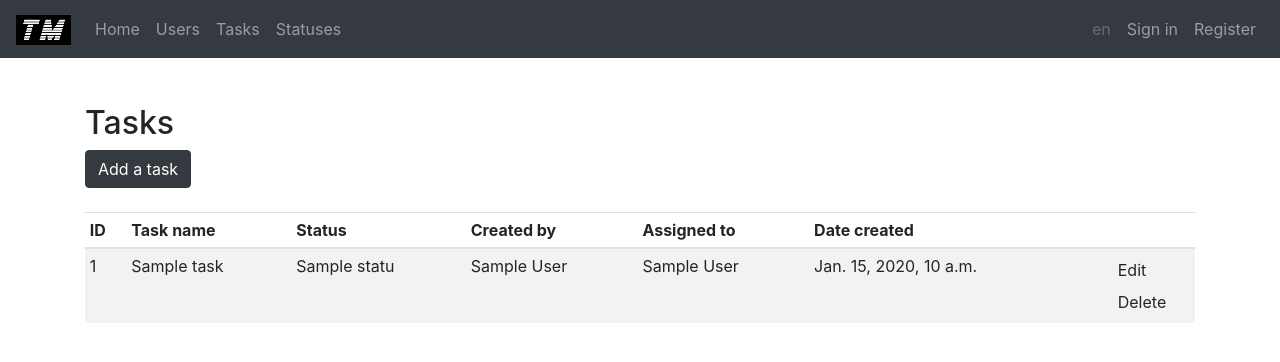
After one commit to sharknoise/task-manager, a Django app: page /tasks/ in a window 1280 px wide. The commit adds this page. Shown: the top 362 px of the page. Run offline with Django 3.2, Linux system fonts and the light colour scheme; tables that the repository leaves empty hold one stand-in row (values such as "Sample post").

Commit message:
add an option to view the task list

```diff
--- a/task_manager/templates/base.html
+++ b/task_manager/templates/base.html
@@ -50,6 +50,9 @@
           <li class="nav-item {% if request.path == users_list %}active{% endif %}">
             <a class="nav-link" href="{% url 'users_list' %}">{% trans "Users" %}</a>
           </li>
+          <li class="nav-item {% if request.path == tasks_list %}active{% endif %}">
+            <a class="nav-link" href="{% url 'tasks_list' %}">{% trans "Tasks" %}</a>
+          </li>
           {% url 'statuses' as statuses %}
           <li class="nav-item {% if request.path == statuses %}active{% endif %}">
             <a class="nav-link" href="{% url 'statuses_list' %}">{% trans "Statuses" %}</a>
--- /dev/null
+++ b/task_manager/templates/tasks/tasks-list.html
@@ -0,0 +1,45 @@
+{% extends 'base.html' %}
+
+{% load i18n %}
+{% block content %}
+<br>
+<h2>{% trans 'Tasks' %}</h2>
+<a href="#" class="btn btn-dark">{% trans 'Add a task' %}</a>
+<br>
+<br>
+{% if object_list %}
+<div class="table-responsive">
+  <table class="table table-striped table-sm">
+    <thead>
+      <tr>
+        <th>{% trans 'ID' %}</th>
+        <th>{% trans 'Task name' %}</th>
+        <th>{% trans 'Status' %}</th>
+        <th>{% trans 'Created by' %}</th>
+        <th>{% trans 'Assigned to' %}</th>
+        <th>{% trans 'Date created' %}</th>
+        <th></th>
+      </tr>
+    </thead>
+    <tbody>
+    {% for object in object_list %}
+        <tr>
+          <td>{{ object.id }}</td>
+          <td>{{ object.name }}</td>
+          <td>{{ object.status}}</td>
+          <td>{{ object.author}}</td>
+          <td>{{ object.executor}}</td>
+          <td>{{ object.created }}</td>
+          <td class="edit-delete-cell">
+            <a class="dropdown-item" href="{% url 'tasks_list' %}">{% trans 'Edit' %}</a>
+            <a class="dropdown-item" href="{% url 'tasks_list' %}">{% trans 'Delete' %}</a>
+          </td>
+        </tr>
+    {% endfor %}
+    </tbody>
+  </table>
+</div>
+{% else %}
+    <p>{% trans 'No tasks found.' %}</p>
+{% endif %}
+{% endblock %}
--- a/task_manager/urls.py
+++ b/task_manager/urls.py
@@ -24,6 +24,7 @@ urlpatterns = [
     path('admin/', admin.site.urls),
     path('users/', include('users.urls')),
     path('statuses/', include('statuses.urls')),
+    path('tasks/', include('tasks.urls')),
     path('login/', users_views.LoginUserView.as_view(), name='login'),
     path('logout/', users_views.LogoutUserView.as_view(), name='logout'),
 ]
--- /dev/null
+++ b/tasks/urls.py
@@ -0,0 +1,7 @@
+from django.urls import path
+
+from tasks import views
+
+urlpatterns = [
+    path('', views.TasksListView.as_view(), name='tasks_list'),
+]
--- a/tasks/views.py
+++ b/tasks/views.py
@@ -1,8 +1,15 @@
 from django.shortcuts import render
-from django.views import View
+from django.views import View, generic
+
+from tasks.models import Task
 
 
 class IndexView(View):
 
     def get(self, request, *args, **kwargs):
         return render(request, 'index.html')
+
+
+class TasksListView(generic.ListView):
+    model = Task
+    template_name = 'tasks/tasks-list.html'
```
